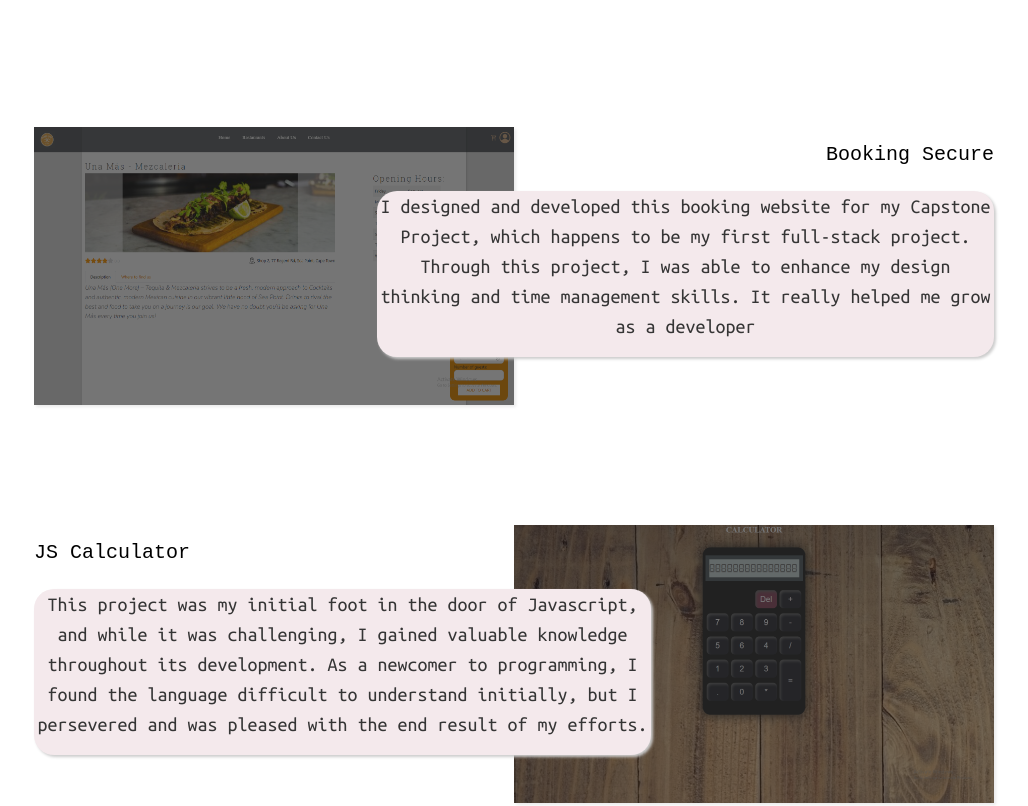
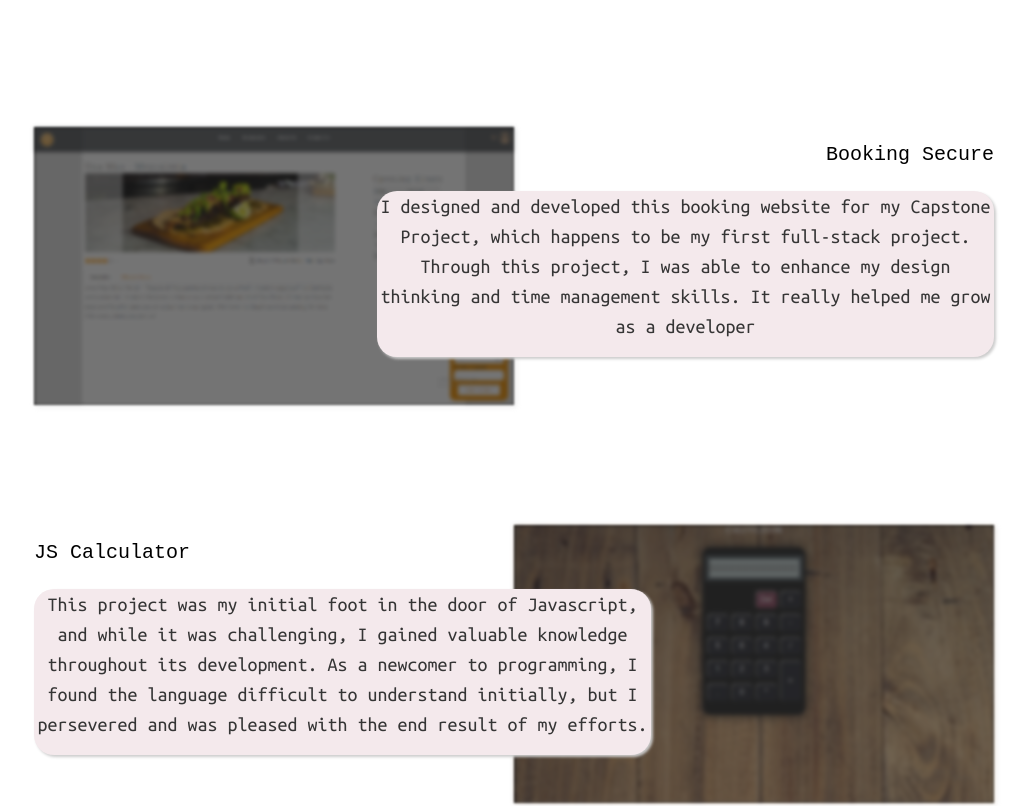
Before and after one commit to MaxTF141/digital_portfolio, a Vue app: page / in a window 1280 px wide. Shown: the part 3192-3998 px from the top of the page, without its empty margins (126-1154 px from the left). Built offline with nearby package versions, Linux system fonts and the light colour scheme; some icons are missing; a web font is replaced by a local one.

Commit message:
projects blur effect

```diff
--- a/src/components/ProjectsComponent.vue
+++ b/src/components/ProjectsComponent.vue
@@ -113,10 +113,12 @@ img {
     box-shadow: 2px 2px 3px #ccc;
     width: 100%;
     height: 100%;
+    filter: blur(2px);
 }
 
 img:hover {
     opacity: 1 !important;
+    filter: blur(0px);
 }
 
 .overlay-img::before, .overlay-img-right::before {
@@ -129,6 +131,7 @@ img:hover {
   opacity: 0.9;
   background-color: black;
   z-index: 1;
+  filter: blur(1px);
 }
 
 .summary {
```
